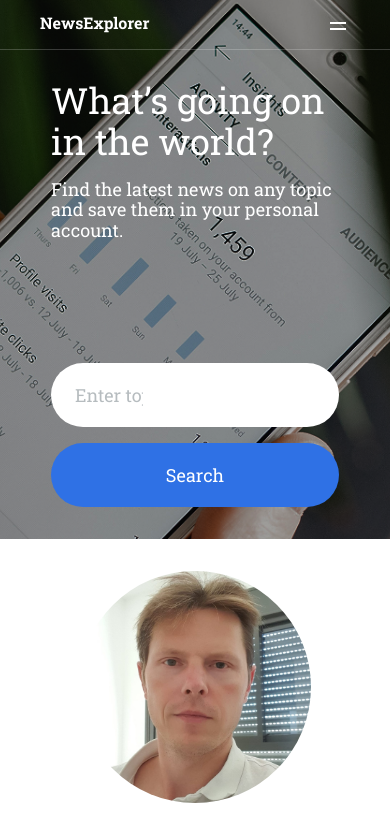
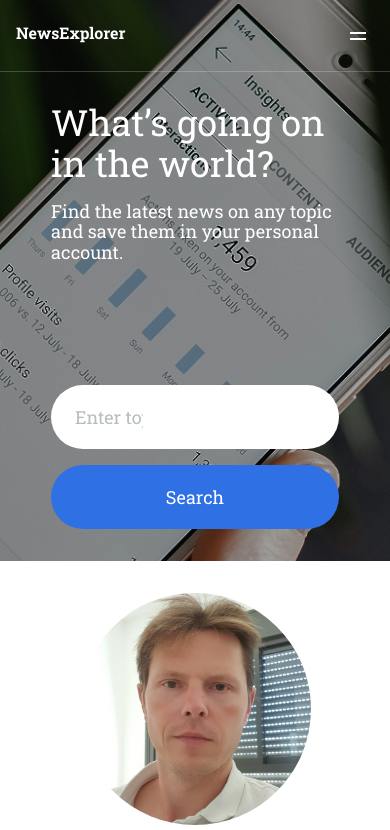
Before and after one commit to yuranest/news-explorer, a React (Vite) app: page / in a window 390 px wide. Shown: the top 830 px of the page. Built offline with nearby package versions, Linux system fonts and the light colour scheme.

Commit message:
css fix on 320

```diff
--- a/src/components/App/App.jsx
+++ b/src/components/App/App.jsx
@@ -25,6 +25,8 @@ function App() {
   const [searchError, setSearchError] = useState('');
   const [visibleCount, setVisibleCount] = useState(3);
   const [searchKeyword, setSearchKeyword] = useState('');
+
+  const isAnyModalOpen = isLoginOpen || isRegisterOpen || isSuccessOpen;
 
   const navigate = useNavigate();
 
@@ -171,6 +173,7 @@ function App() {
           onLogoutClick={handleLogout}
           isLoggedIn={isLoggedIn}
           onSearch={handleSearch}
+          isModalOpen={isAnyModalOpen}
         />
         <Routes>
           <Route
--- a/src/components/Header/Header.jsx
+++ b/src/components/Header/Header.jsx
@@ -7,15 +7,22 @@ import CurrentUserContext from '../../contexts/CurrentUserContext';
 import BurgerButton from '../BurgerButton/BurgerButton';
 import './Header.css';
 
-function Header({ isLoggedIn, onLoginClick, onLogoutClick, onSearch }) {
+function Header({
+  isLoggedIn,
+  onLoginClick,
+  onLogoutClick,
+  onSearch,
+  isModalOpen,
+}) {
   const [isMobileMenuOpen, setIsMobileMenuOpen] = useState(false);
   const location = useLocation();
   const isHomePage = location.pathname === '/';
   const currentUser = useContext(CurrentUserContext);
 
   useEffect(() => {
-    document.body.style.overflow = isMobileMenuOpen ? 'hidden' : '';
-  }, [isMobileMenuOpen]);
+    const block = isMobileMenuOpen || isModalOpen;
+    document.body.style.overflow = block ? 'hidden' : '';
+  }, [isMobileMenuOpen, isModalOpen]);
 
   useEffect(() => {
     function handleResize() {
@@ -48,11 +55,13 @@ function Header({ isLoggedIn, onLoginClick, onLogoutClick, onSearch }) {
               currentUser={currentUser}
             />
           </div>
-          <BurgerButton
-            isOpen={isMobileMenuOpen}
-            onClick={toggleMobileMenu}
-            isDark={!isHomePage}
-          />
+          {!isModalOpen && (
+            <BurgerButton
+              isOpen={isMobileMenuOpen}
+              onClick={toggleMobileMenu}
+              isDark={!isHomePage}
+            />
+          )}
         </div>
       </div>
 
--- a/src/styles/media.css
+++ b/src/styles/media.css
@@ -199,6 +199,9 @@
   .navigation__button {
     display: none;
   }
+  .header__container {
+    padding: 24px 20px 24px 16px;
+  }
 
   .header__logo {
     width: 117px;
@@ -359,13 +362,14 @@
   }
 
   .burger-menu__nav {
-    margin-top: 40px;
+    margin-top: 22px;
     display: flex;
     flex-direction: column;
-    gap: 24px;
+    gap: 40px;
   }
 
   .burger-menu__link {
+    font-family: 'Roboto', sans-serif;
     font-weight: 500;
     font-size: 18px;
     color: white;
```
